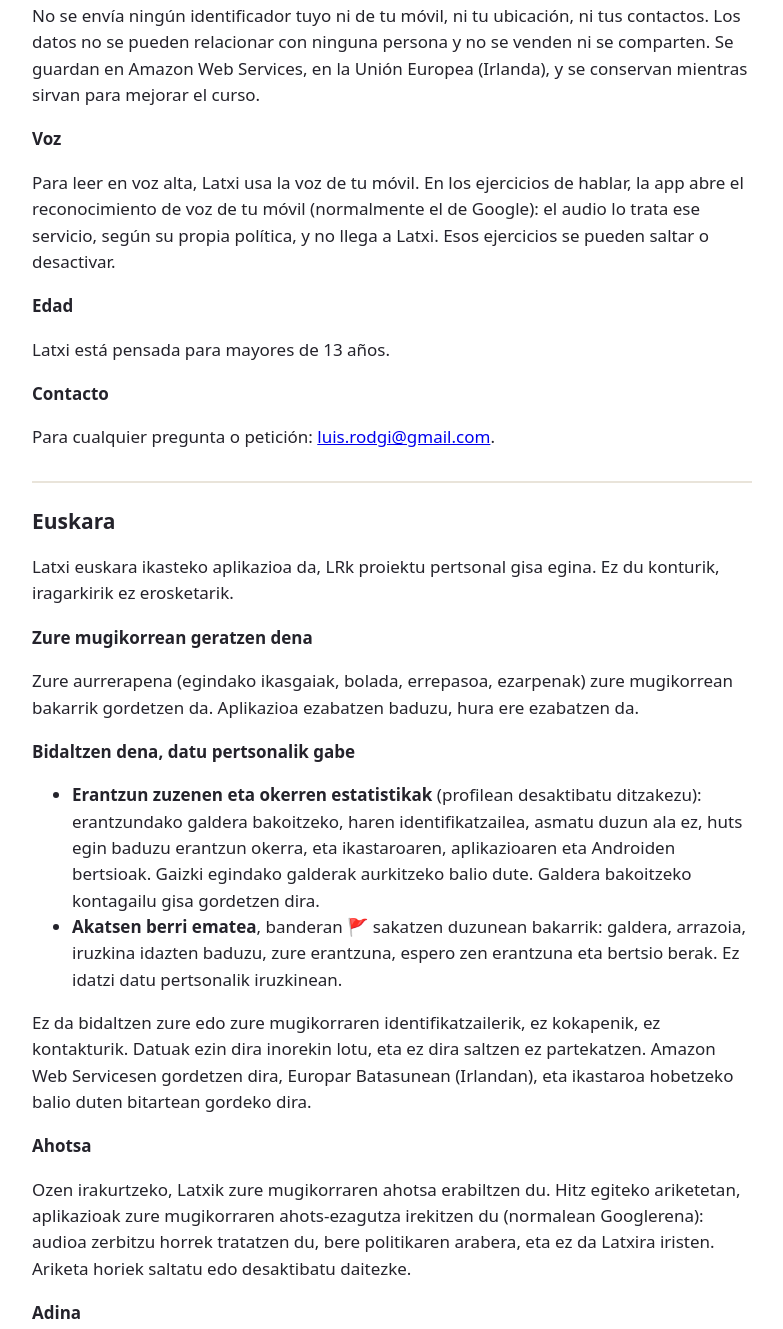
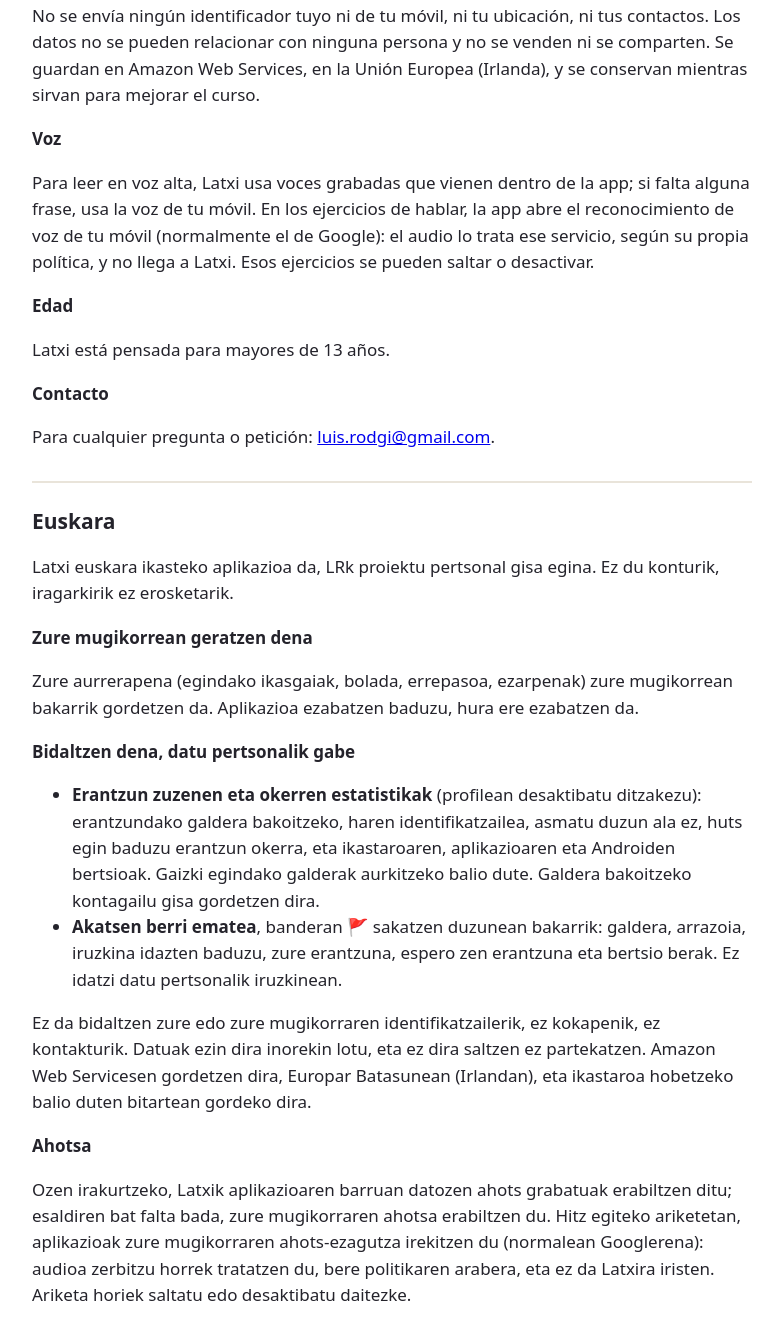
Before and after one commit to zstars/latxi-site, a plain HTML site: page privacy/index.html in a window 1280 px wide. Shown: the part 688-2017 px from the top of the page, without its empty margins (248-1031 px from the left). Drawn offline with Linux system fonts and the light colour scheme.

Commit message:
Privacy policy: Latxi reads aloud with recorded voices

```diff
--- a/privacy/index.html
+++ b/privacy/index.html
@@ -35,7 +35,7 @@ nav a{margin-right:14px;color:var(--red);font-weight:700;text-decoration:none}
 </ul>
 <p>No se envía ningún identificador tuyo ni de tu móvil, ni tu ubicación, ni tus contactos. Los datos no se pueden relacionar con ninguna persona y no se venden ni se comparten. Se guardan en Amazon Web Services, en la Unión Europea (Irlanda), y se conservan mientras sirvan para mejorar el curso.</p>
 <h3>Voz</h3>
-<p>Para leer en voz alta, Latxi usa la voz de tu móvil. En los ejercicios de hablar, la app abre el reconocimiento de voz de tu móvil (normalmente el de Google): el audio lo trata ese servicio, según su propia política, y no llega a Latxi. Esos ejercicios se pueden saltar o desactivar.</p>
+<p>Para leer en voz alta, Latxi usa voces grabadas que vienen dentro de la app; si falta alguna frase, usa la voz de tu móvil. En los ejercicios de hablar, la app abre el reconocimiento de voz de tu móvil (normalmente el de Google): el audio lo trata ese servicio, según su propia política, y no llega a Latxi. Esos ejercicios se pueden saltar o desactivar.</p>
 <h3>Edad</h3>
 <p>Latxi está pensada para mayores de 13 años.</p>
 <h3>Contacto</h3>
@@ -52,7 +52,7 @@ nav a{margin-right:14px;color:var(--red);font-weight:700;text-decoration:none}
 </ul>
 <p>Ez da bidaltzen zure edo zure mugikorraren identifikatzailerik, ez kokapenik, ez kontakturik. Datuak ezin dira inorekin lotu, eta ez dira saltzen ez partekatzen. Amazon Web Servicesen gordetzen dira, Europar Batasunean (Irlandan), eta ikastaroa hobetzeko balio duten bitartean gordeko dira.</p>
 <h3>Ahotsa</h3>
-<p>Ozen irakurtzeko, Latxik zure mugikorraren ahotsa erabiltzen du. Hitz egiteko ariketetan, aplikazioak zure mugikorraren ahots-ezagutza irekitzen du (normalean Googlerena): audioa zerbitzu horrek tratatzen du, bere politikaren arabera, eta ez da Latxira iristen. Ariketa horiek saltatu edo desaktibatu daitezke.</p>
+<p>Ozen irakurtzeko, Latxik aplikazioaren barruan datozen ahots grabatuak erabiltzen ditu; esaldiren bat falta bada, zure mugikorraren ahotsa erabiltzen du. Hitz egiteko ariketetan, aplikazioak zure mugikorraren ahots-ezagutza irekitzen du (normalean Googlerena): audioa zerbitzu horrek tratatzen du, bere politikaren arabera, eta ez da Latxira iristen. Ariketa horiek saltatu edo desaktibatu daitezke.</p>
 <h3>Adina</h3>
 <p>Latxi 13 urtetik gorakoentzat dago pentsatuta.</p>
 <h3>Harremana</h3>
@@ -69,7 +69,7 @@ nav a{margin-right:14px;color:var(--red);font-weight:700;text-decoration:none}
 </ul>
 <p>No identifier of you or your phone is sent, nor your location or contacts. The data cannot be linked to any person and is neither sold nor shared. It is stored with Amazon Web Services in the European Union (Ireland) and kept while it helps improve the course.</p>
 <h3>Voice</h3>
-<p>To read aloud, Latxi uses your phone's voice. In speaking exercises the app opens your phone's speech recognizer (usually Google's): that service handles the audio under its own policy, and the audio does not reach Latxi. These exercises can be skipped or turned off.</p>
+<p>To read aloud, Latxi uses recorded voices that come inside the app; if a sentence is missing, it uses your phone's voice. In speaking exercises the app opens your phone's speech recognizer (usually Google's): that service handles the audio under its own policy, and the audio does not reach Latxi. These exercises can be skipped or turned off.</p>
 <h3>Age</h3>
 <p>Latxi is meant for people aged 13 and over.</p>
 <h3>Contact</h3>
```
